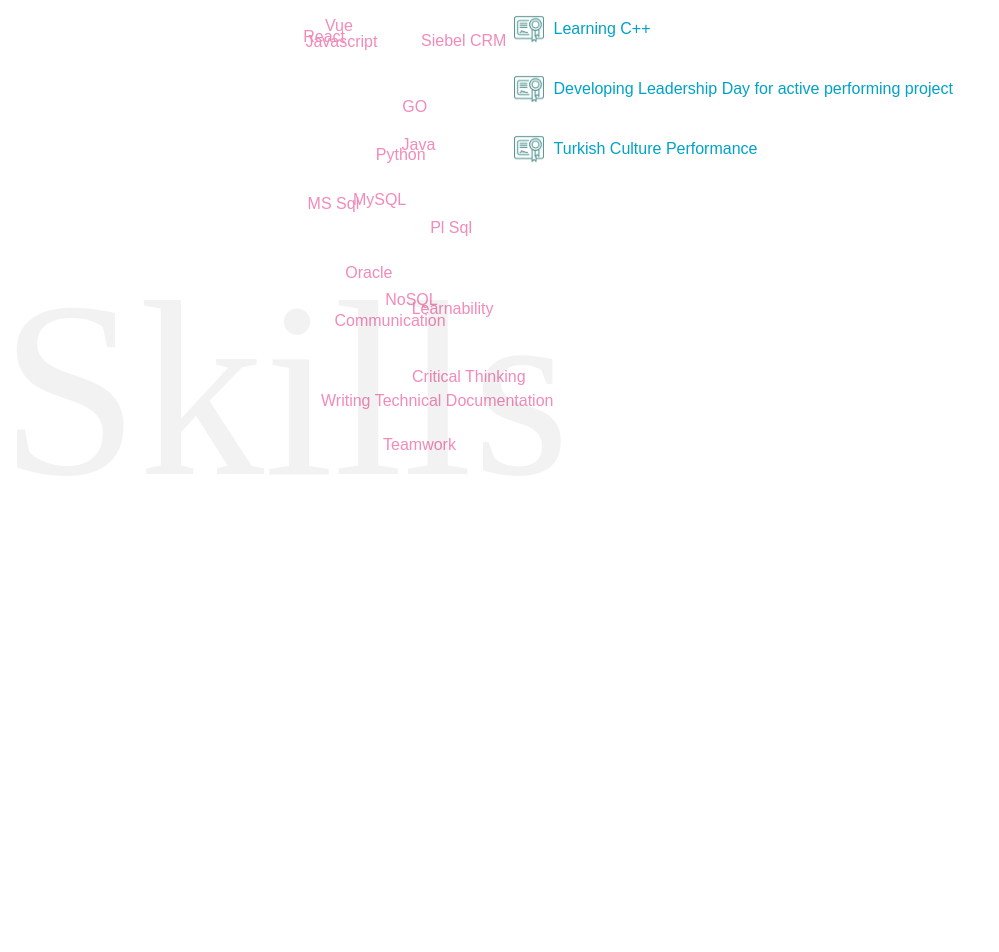
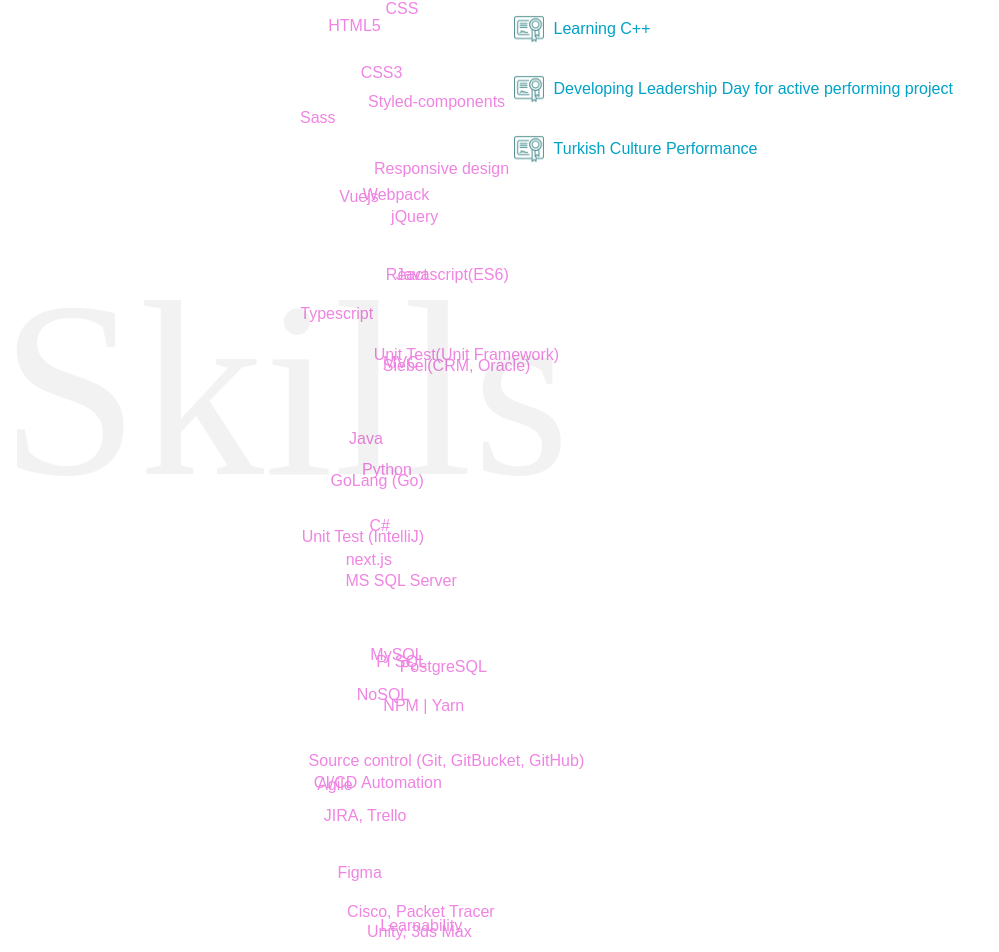
Before and after one commit to udukenbay/portfolio, a React (Create React App) app: page /skills in a window 1280 px wide. Shown: the part 266-1218 px from the top of the page, without its empty margins (0-999 px from the left). Before the commit the page ends 848 px from the top, so only its background shows below. Built offline with nearby package versions, Linux system fonts and the light colour scheme.

Commit message:
fill skills list

```diff
--- a/src/components/Skills/skillsList.js
+++ b/src/components/Skills/skillsList.js
@@ -1,43 +1,77 @@
 export const SkillsList = [
     {
-        "skill": "FrontEnd",
+        "skill": "FRONT-END",
         "skillSet": [
-            //Front-end
-            "Vue",
+            "HTML",
+            "HTML5",
+            "CSS",
+            "CSS3",
+            "Sass",
+            "Styled-components",
+            "Responsive design",
+            "Webpack",
+            "jQuery",
+            "Vuejs",
             "React",
-            "Javascript",
+            "Javascript(ES6)",
+            "Typescript",
+            "MVC",
+            "Unit Test(Unit Framework)"
         ],
     },
     {
-        "skill": "BackEnd",
+        "skill": "BACK-END",
         "skillSet": [
-            "Siebel CRM",
-            //Back-end
+            "Siebel(CRM, Oracle)",
             "Java",
-            "GO",
+            "GoLang (Go)",
             "Python",
+            "C#",
+            "next.js",
+            "Unit Test (IntelliJ)"
         ],
     },
     {
-        "skill": "Database",
+        "skill": "DATABASE",
         "skillSet": [
-            //database
-            "MS Sql",
+            "MS SQL Server",
             "MySQL",
-            "Pl Sql",
-            "Oracle",
+            "Pl SQL",
+            "PostgreSQL",
             "NoSQL",
         ],
     },
     {
+        "skill": "M I S C E L L A N E O U S",
+        "skillSet": [
+            "NPM | Yarn",
+            "Source control (Git, GitBucket, GitHub)",
+            "CI/CD Automation",
+            "Agile",
+            "JIRA, Trello",
+            "Figma",
+            "Unity, 3ds Max",
+            "Cisco, Packet Tracer"
+        ]
+    },
+    {
         "skill": "Soft Skills",
         "skillSet": [
-            //Soft-skills
             "Learnability",
             "Communication",
             "Critical Thinking",
             "Teamwork",
             "Writing Technical Documentation"
         ]
+    },
+    {
+        "skill": "Language",
+        "skillSet": [
+            "Kazakh",
+            "Russian",
+            "English",
+            "Turkish",
+            "German"
+        ]
     }
 ];
```
